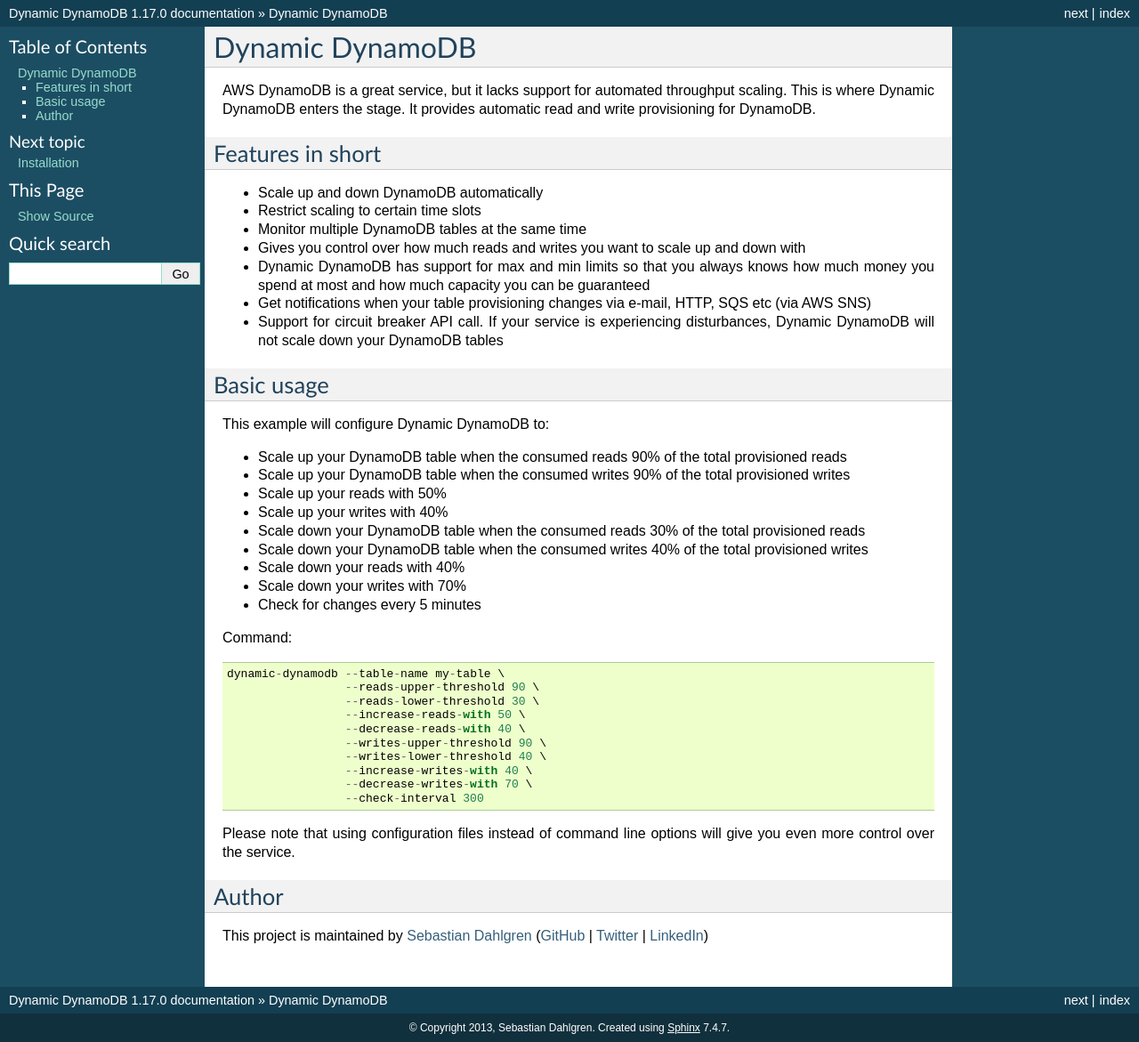
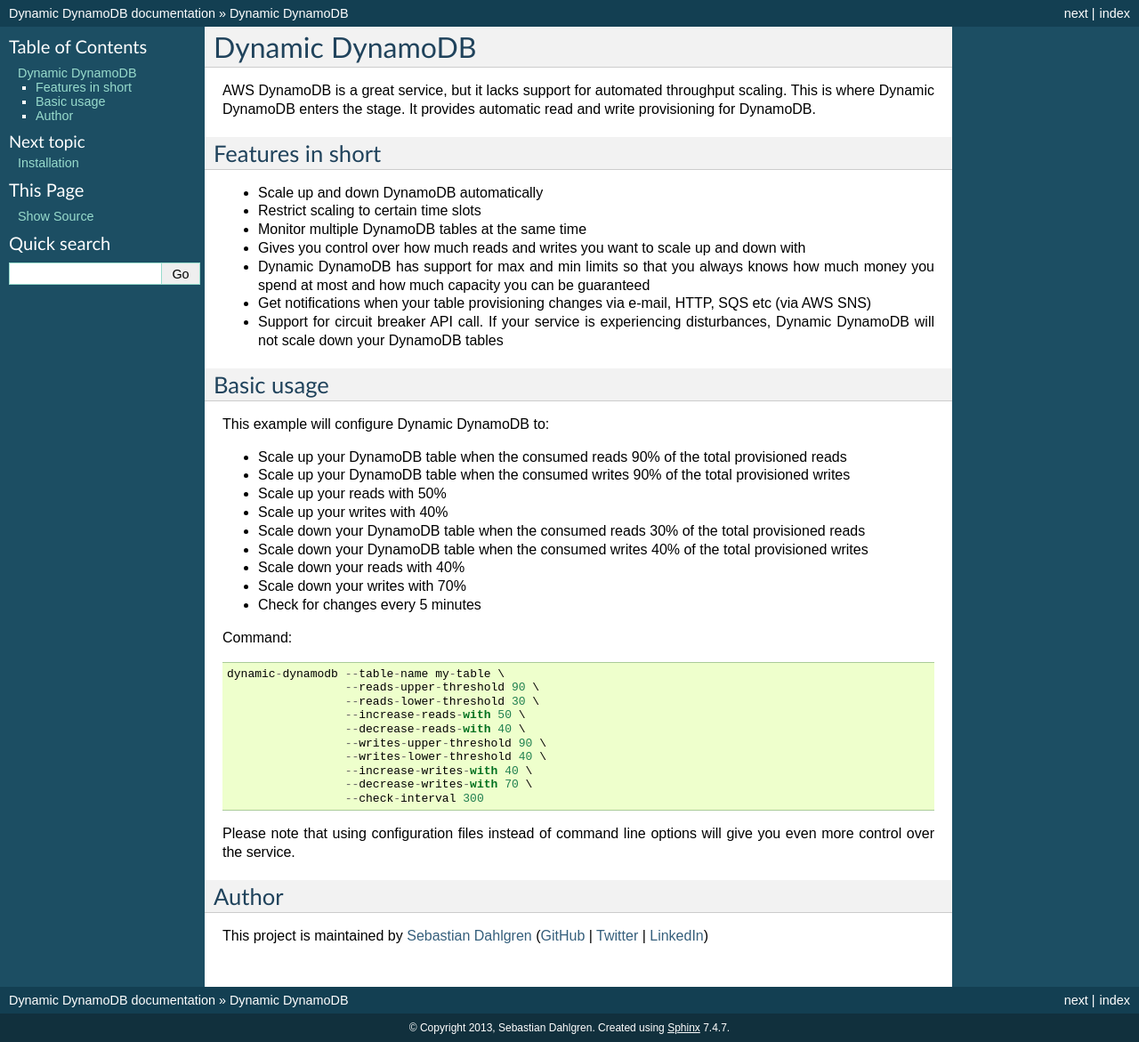
Before and after one commit to sebdah/dynamic-dynamodb, a Sphinx documentation site: the page built from docs/index.rst, in a window 1280 px wide. Shown: the whole page at 89% size. Built offline with Sphinx 7.4.7, drawn with Linux system fonts in a browser that asks for light colours; the version number could not be read and is left out; some of the changed lines change nothing that is shown.

Commit message:
Automatically updating configuration version. Closes #191

```diff
--- a/docs/conf.py
+++ b/docs/conf.py
@@ -12,8 +12,11 @@
 # All configuration values have a default; values that are commented out
 # serve to show the default.
 
-import sys
 import os
+from ConfigParser import SafeConfigParser
+
+settings = SafeConfigParser()
+settings.read(os.path.realpath('dynamic_dynamodb/dynamic-dynamodb.conf'))
 
 # If extensions (or modules to document with autodoc) are in another directory,
 # add these directories to sys.path here. If the directory is relative to the
@@ -51,9 +54,9 @@
 # built documents.
 #
 # The short X.Y version.
-version = '1.17'
+version = settings.get('general', 'version').rsplit('.', 1)[0]
 # The full version, including alpha/beta/rc tags.
-release = '1.17.0'
+release = settings.get('general', 'version')
 
 # The language for content autogenerated by Sphinx. Refer to documentation
 # for a list of supported languages.
```
